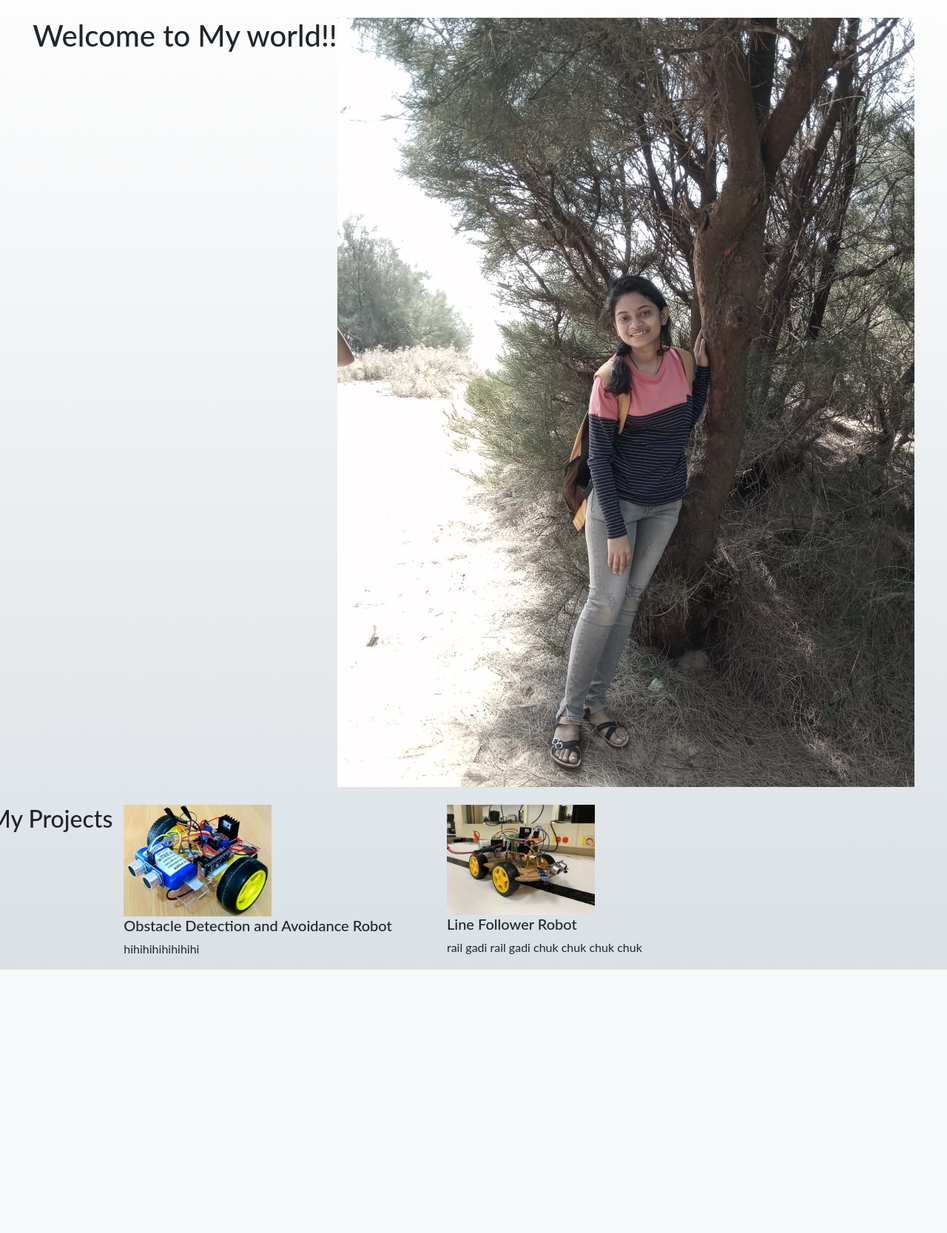
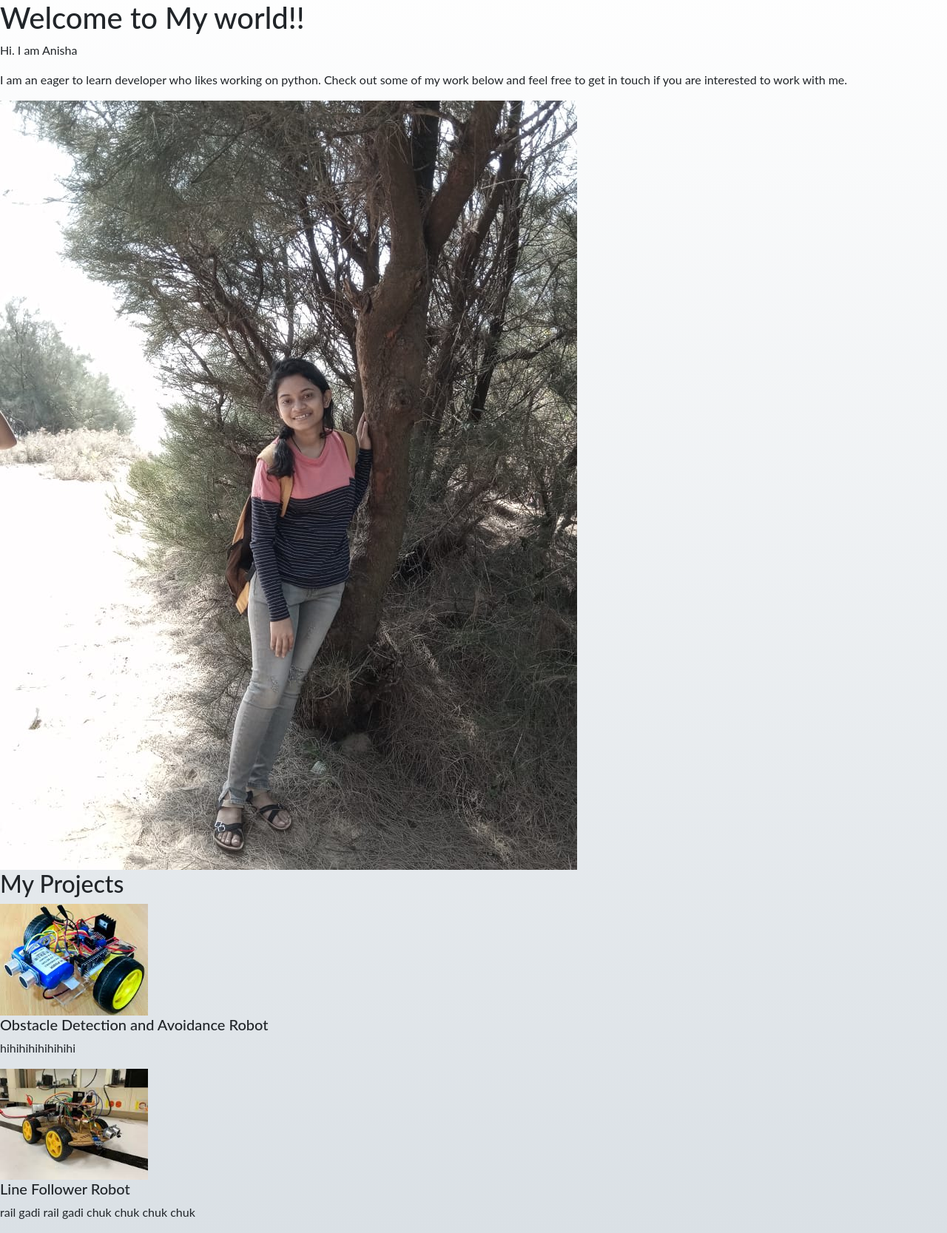
Before and after one commit to Anisha-Manjhi/django-personal_portfolio, a Django app: page / in a window 1280 px wide. Shown: the part 64-1731 px from the top of the page at 74% size. Before the commit the page ends 1375 px from the top, so only its background shows below. Run offline with Django 3.2, Linux system fonts and the light colour scheme; data comes from the database, SQL or seed files in the repository.

Commit message:
Update home.html

```diff
--- a/portfolio/templates/portfolio/home.html
+++ b/portfolio/templates/portfolio/home.html
@@ -3,22 +3,23 @@
 {% block content %}
 
     {% load static %}
-<div class="row justify-content-center my-4">
-    <h1>Welcome to My world!!</h1>
-    <br>
-    <img src="{% static 'portfolio/photo.jpeg' %}" >
-
-
-
+<div class="me-row">
+    <div class="intro-column">
+        <h1>Welcome to My world!!</h1>
+        <p>Hi. I am Anisha</p>
+        <p>I am an eager to learn developer who likes working on python. Check out some of my work below and feel free to get in touch if you are interested to work with me.</p>
+    </div>
+    <div class="photo-column">
+        <img src="{% static 'portfolio/photo.jpeg' %}" >
+    </div>
 </div>
 
-
-<div class="row ">
+<div class="project-row ">
 
     <h2 class="heading">My Projects</h2>
 
     {% for project in projects %}
-    <div class="col-lg-4 col-md-6">
+    <div class="project-column">
 
     {% if project.url %}
 
```
